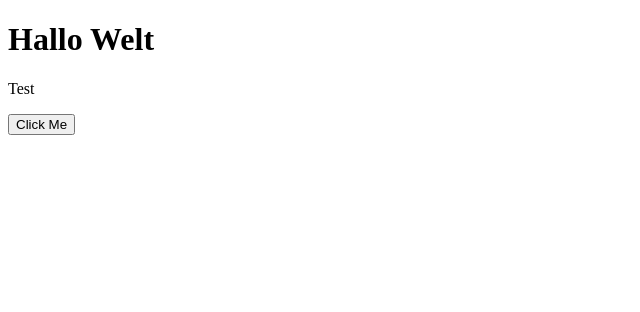
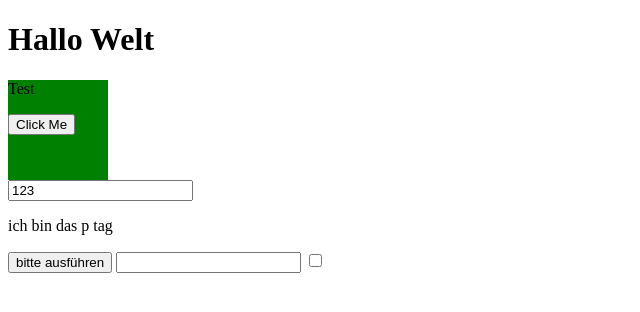
Before and after one commit to tux007/js_basics, a plain HTML site: page index.html in a window 1280 px wide. Shown: the whole page, without its empty margins (0-640 px from the left). Drawn offline with Linux system fonts and the light colour scheme.

Commit message:
`Added DOM manipulation functionality and CSS styles to index.html and dom_manipulation.js`

```diff
--- a/dom_manipulation.js
+++ b/dom_manipulation.js
@@ -6,6 +6,14 @@ title.innerHTML = "Hallo Welt";
 
 document.getElementById('test_div').innerHTML = '<p>Test</p>';
 
+document.getElementById('test_div').classList.add('green_bg');
+document.getElementById('test_div').classList.remove('green_bg');
+document.getElementById('test_div').classList.toggle('green_bg');
+
+// document.getElementById('test_input').setAttribute('value', 123);
+document.getElementById('test_input').value = 123;
+console.log(document.getElementById('test_input').value);
+
 // Neuen Button erstellen und ihm eine ID zuweisen
 let button = document.createElement('button');
 button.id = 'myButton';
@@ -13,3 +21,13 @@ button.innerHTML = 'Click Me';
 
 // Button zu einem bestehenden div hinzufügen
 document.getElementById('test_div').appendChild(button);
+
+function toggleDNone(id) {
+    document.getElementById(id).classList.toggle('d_none');
+}
+
+document.getElementById('our_p_tag').addEventListener('click', logger);
+
+function logger() {
+    console.log(555555);
+}
--- a/index.html
+++ b/index.html
@@ -9,10 +9,25 @@
     <script src="./conditional_code.js"></script>
     <script src="./functions.js"></script>
     <script src="./objects.js"></script>
+    <style>
+        .green_bg {
+            height: 100px;
+            width: 100px;
+            background-color: green;
+        }
+        .d_none {
+            display: none;
+        }
+    </style>
   </head>
   <body>
     <h1 id="website_title">Der Titel der Website</h1>
-    <div id="test_div"></div>
+    <div class="green_bg" id="test_div"></div>
+    <input id="test_input" type="number" value="5" />
+    <p id="our_p_tag">ich bin das p tag</p>
+    <button onclick="toggleDNone('our_p_tag')">bitte ausführen</button>
+    <input type="text" onchange="console.log('input changed')">
+    <input type="checkbox" onchange="console.log('checkbox changed')">
 
   </body>
   <script src="./dom_manipulation.js"></script>
```
